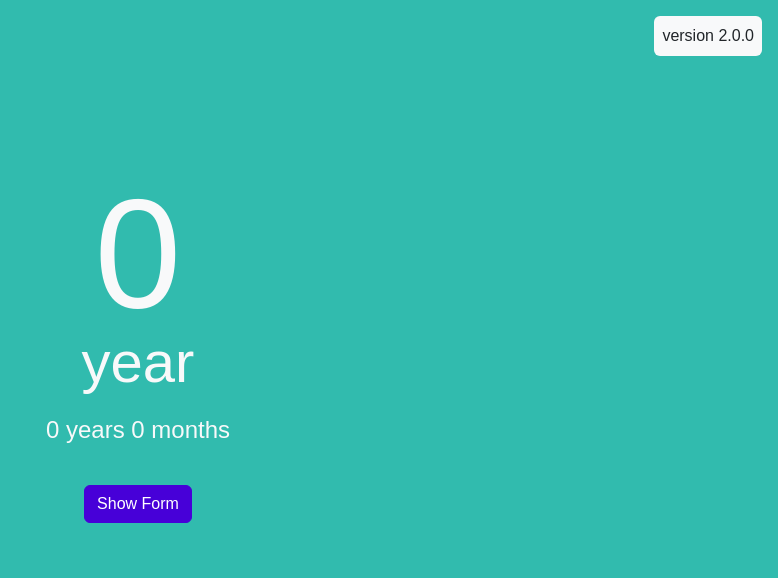
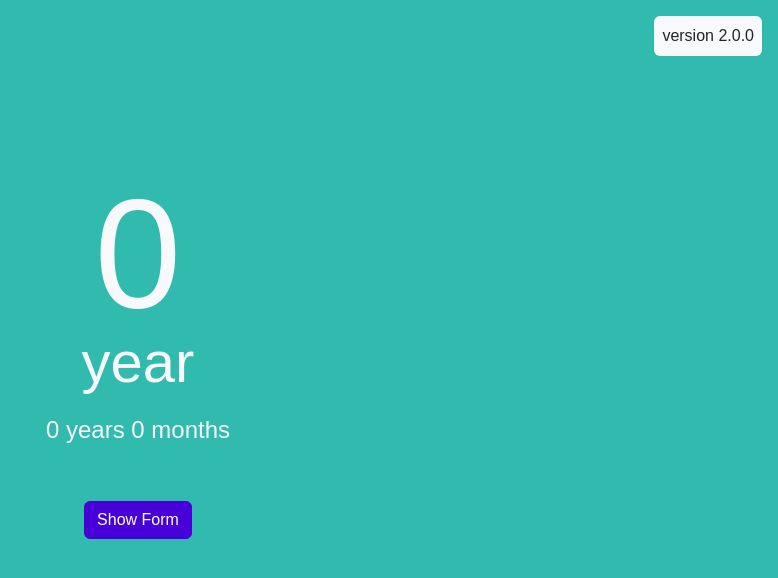
Before and after one commit to iamadityanarayan/smt-client, a React (Vite) app: page / in a window 1280 px wide. Shown: the top 578 px of the page, without its empty margins (502-1280 px from the left). Built offline with nearby package versions, Linux system fonts and the light colour scheme; a web font is replaced by a local one.

Commit message:
fix space issue and order number removed

```diff
--- a/src/Pages/Calculator/Experience/ExpForm.tsx
+++ b/src/Pages/Calculator/Experience/ExpForm.tsx
@@ -125,7 +125,7 @@ const ExpForm = () => {
   return (
     <div className="py-4">
       <div className="d-flex justify-content-center">
-        <Button variant="primary" onClick={handleForm}>
+        <Button variant="primary" onClick={handleForm} className="my-3">
           {showForm ? 'Hide Form' : 'Show Form'}
         </Button>
       </div>
--- a/src/Pages/Calculator/Experience/ExpTable.tsx
+++ b/src/Pages/Calculator/Experience/ExpTable.tsx
@@ -179,7 +179,7 @@ const ExpTable = () => {
                   </TableRow>
                 </TableHead>
                 <TableBody>
-                  {state.map((row, i) => {
+                  {state?.map((row, i) => {
                     const getDifferenceInDates = () => {
                       let startDate = new Date(row.startDate)
                       let endDate = new Date(row.endDate)
@@ -201,7 +201,7 @@ const ExpTable = () => {
                         <TableCell align="center">
                           {row.companyName !== ''
                             ? row.companyName
-                            : `Company ${i + 1}`}
+                            : `Your Company `}
                         </TableCell>
                         <TableCell align="center">{row.startDate}</TableCell>
                         <TableCell align="center">
```
